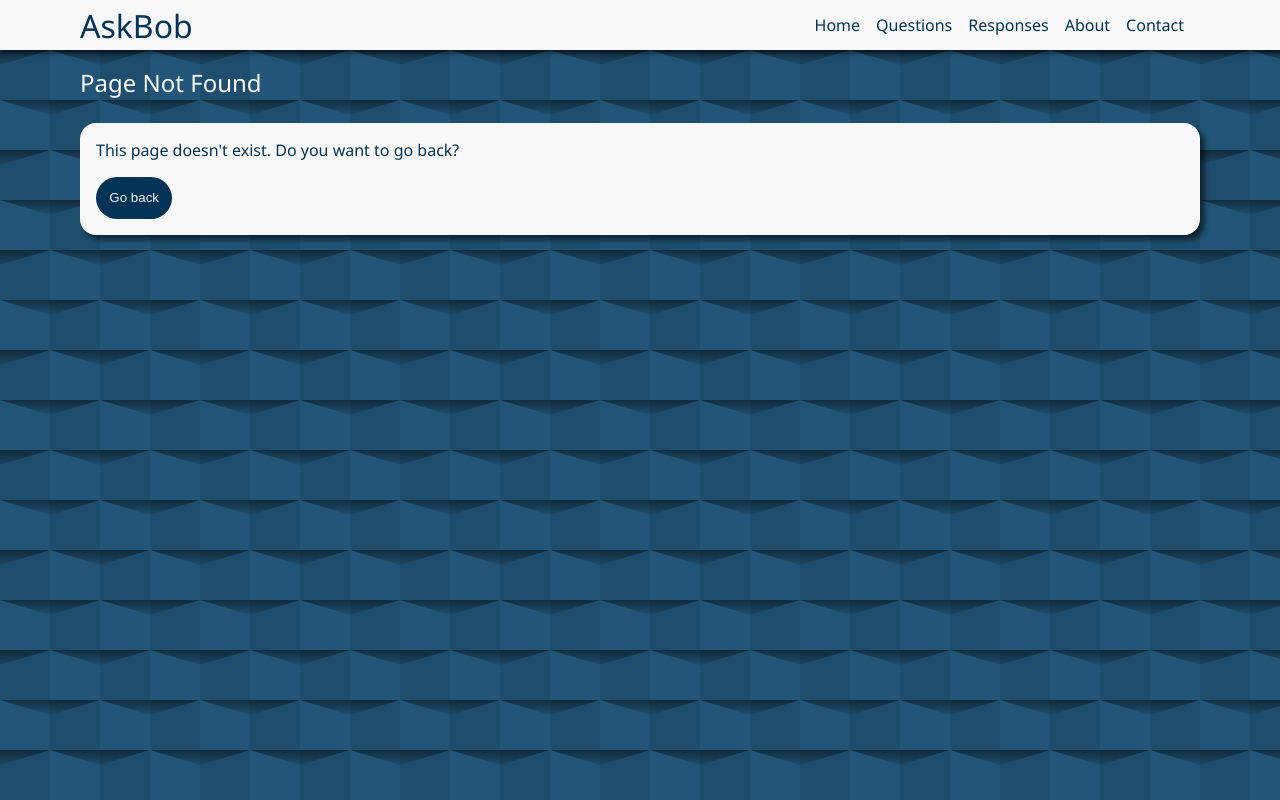
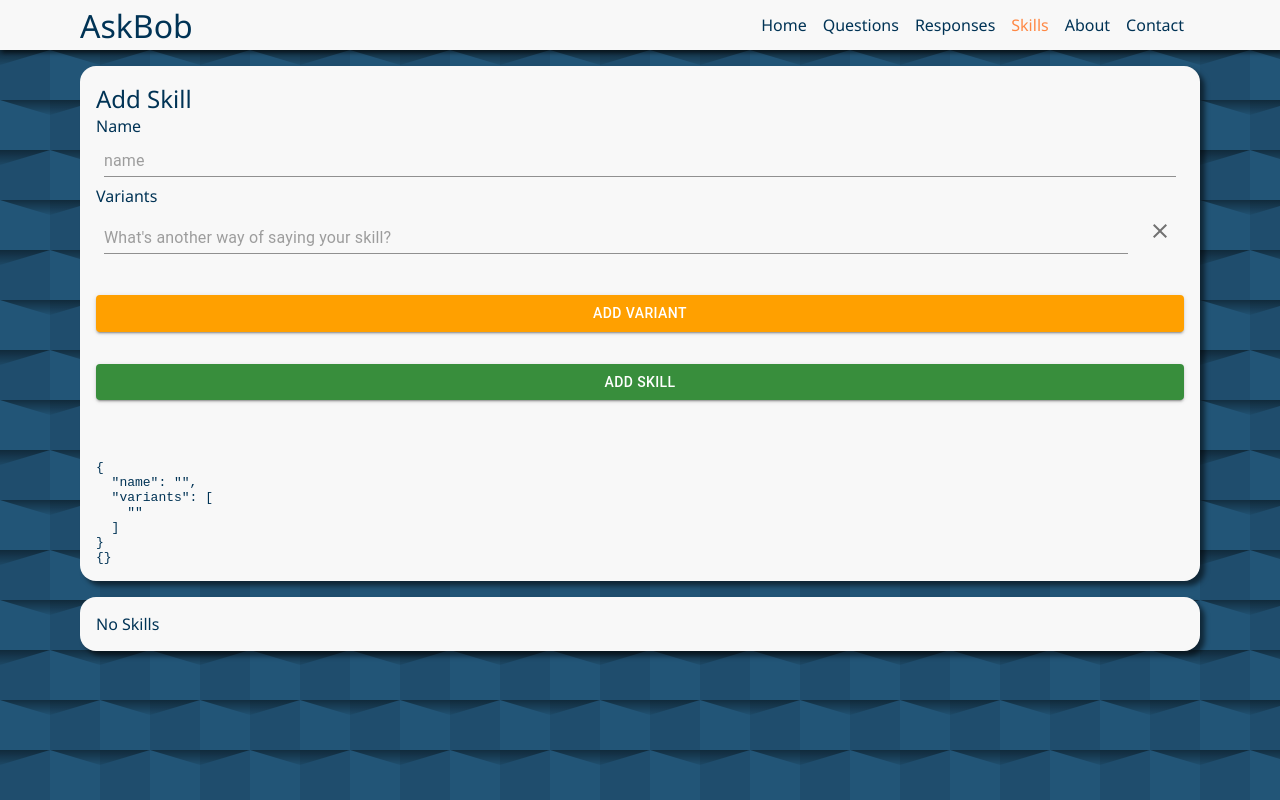
Before and after one commit to UCL-COMP0016-2020-Team-39/askbob-config, a React (Create React App) app: page /skills in a window 1280 px wide. Before the commit this address had no page. Built offline with nearby package versions, Linux system fonts and the light colour scheme.

Commit message:
added Skills page

```diff
--- a/src/App.js
+++ b/src/App.js
@@ -1,21 +1,32 @@
 import "./App.css";
 import React, { useEffect } from "react";
 import { BrowserRouter as Router, Switch, Route } from "react-router-dom";
-import { Home, About, Contact, Error, AddQuestion, AddResponse } from "./pages";
+import {
+  Home,
+  About,
+  Contact,
+  Error,
+  AddQuestion,
+  AddResponse,
+  AddSkill,
+} from "./pages";
 import { Navbar } from "./components";
 
 import { useSelector, useDispatch } from "react-redux";
 import { loadQuestions, storeQuestions } from "./actions/questionsActions";
 import { loadResponses, storeResponses } from "./actions/responsesActions";
+import { loadSkills, storeSkills } from "./actions/skillsActions";
 
 const App = () => {
   const dispatch = useDispatch();
   const questions = useSelector(state => state.questions);
   const responses = useSelector(state => state.responses);
+  const skills = useSelector(state => state.skills);
 
   useEffect(() => {
     dispatch(loadQuestions());
     dispatch(loadResponses());
+    dispatch(loadSkills());
   }, [dispatch]);
 
   useEffect(() => {
@@ -26,10 +37,15 @@ const App = () => {
     dispatch(storeResponses());
   }, [dispatch, responses]);
 
+  useEffect(() => {
+    dispatch(storeSkills());
+  }, [dispatch, skills]);
+
   const links = [
     { name: "Home", slug: "/" },
     { name: "Questions", slug: "/questions" },
     { name: "Responses", slug: "/responses" },
+    { name: "Skills", slug: "/skills" },
     { name: "About", slug: "/about" },
     { name: "Contact", slug: "/contact" },
   ];
@@ -43,6 +59,7 @@ const App = () => {
             <Route path='/' exact component={Home}></Route>
             <Route path='/questions' exact component={AddQuestion}></Route>
             <Route path='/responses' exact component={AddResponse}></Route>
+            <Route path='/skills' exact component={AddSkill}></Route>
             <Route path='/about' exact component={About}></Route>
             <Route path='/contact' exact component={Contact}></Route>
             <Route path='*' component={Error}></Route>
--- a/src/actions/formActions.js
+++ b/src/actions/formActions.js
@@ -25,3 +25,16 @@ export const switchToResponseAddMode = () => {
     type: actionTypes.RESPONSE_ADD_MODE,
   };
 };
+
+export const switchToSkillEditMode = skill => {
+  return {
+    type: actionTypes.SKILL_EDIT_MODE,
+    payload: { skill },
+  };
+};
+
+export const switchToSkillAddMode = () => {
+  return {
+    type: actionTypes.SKILL_ADD_MODE,
+  };
+};
--- /dev/null
+++ b/src/components/AddSkillForm/AddSkillForm.js
@@ -0,0 +1,138 @@
+import React, { useEffect, useState } from "react";
+import { useDispatch, useSelector } from "react-redux";
+import { addSkill, updateSkill } from "../../actions/skillsActions";
+import { switchToSkillAddMode } from "../../actions/formActions";
+import { SKILL_EDIT_MODE } from "../../actions/types";
+
+import { Formik, useField, Form, FieldArray } from "formik";
+import { TextField, Button, IconButton } from "@material-ui/core";
+import { Clear } from "@material-ui/icons";
+import useStyles from "./styles";
+import * as yup from "yup";
+
+const validationSchema = yup.object({
+  name: yup.string().required().max(25),
+  variants: yup.array().of(yup.string().required().max(25)).min(1),
+});
+
+const MyTextField = ({ placeholder, ...props }) => {
+  const [field, meta] = useField(props);
+  const errorText = meta.error && meta.touched ? meta.error : "";
+
+  return (
+    <TextField
+      placeholder={placeholder}
+      {...field}
+      helperText={errorText}
+      error={!!errorText}
+    />
+  );
+};
+
+const AddSkill = () => {
+  const classes = useStyles();
+  const dispatch = useDispatch();
+  const [name, setName] = useState("");
+  const [variants, setVariants] = useState([""]);
+
+  const { currentSkill, skillFormMode: mode } = useSelector(
+    state => state.form
+  );
+
+  useEffect(() => {
+    if (mode === SKILL_EDIT_MODE) {
+      setName(currentSkill.name);
+      setVariants(currentSkill.variants);
+    }
+  }, [mode, currentSkill]);
+
+  const handleSubmit = (data, { setSubmitting, resetForm }) => {
+    setSubmitting(true);
+    if (mode === SKILL_EDIT_MODE) {
+      dispatch(updateSkill({ ...data, id: currentSkill.id }));
+      dispatch(switchToSkillAddMode());
+    } else {
+      dispatch(addSkill(data));
+    }
+    setSubmitting(false);
+    setName("");
+    setVariants([""]);
+  };
+
+  return (
+    <section className='card'>
+      <h2>{mode === SKILL_EDIT_MODE ? "Edit Skill" : "Add Skill"}</h2>
+      <Formik
+        initialValues={{
+          name,
+          variants,
+        }}
+        enableReinitialize={true}
+        onSubmit={handleSubmit}
+        validationSchema={validationSchema}
+      >
+        {({ values, isSubmitting, errors }) => (
+          <Form className={classes.root}>
+            <label htmlFor='name'>Name</label>
+            <div className={classes.formGroup}>
+              <MyTextField name='name' id='name' placeholder='name' />
+            </div>
+            <>
+              <label htmlFor='variants'>Variants</label>
+              <FieldArray name='variants'>
+                {arrayHelpers => (
+                  <>
+                    {values.variants.map((variant, index) => (
+                      <div key={index} className={classes.formGroup}>
+                        <MyTextField
+                          placeholder="What's another way of saying your skill?"
+                          name={`variants.${index}`}
+                        />
+                        <IconButton
+                          onClick={() => {
+                            if (values.variants.length > 1) {
+                              arrayHelpers.remove(index);
+                            }
+                          }}
+                        >
+                          <Clear />
+                        </IconButton>
+                      </div>
+                    ))}
+                    <Button
+                      variant='contained'
+                      className={classes.addVarBtn}
+                      onClick={() => {
+                        arrayHelpers.push("");
+                      }}
+                    >
+                      Add Variant
+                    </Button>
+                  </>
+                )}
+              </FieldArray>
+            </>
+
+            <div>
+              <Button
+                disable={isSubmitting.toString()}
+                type='submit'
+                variant='contained'
+                className={
+                  mode === SKILL_EDIT_MODE ? classes.editBtn : classes.addBtn
+                }
+              >
+                {mode === SKILL_EDIT_MODE ? "Edit Skill" : "Add Skill"}
+              </Button>
+            </div>
+            <br />
+            <br />
+            <pre>{JSON.stringify(values, null, 2)}</pre>
+            <pre>{JSON.stringify(errors, null, 2)}</pre>
+          </Form>
+        )}
+      </Formik>
+    </section>
+  );
+};
+export default AddSkill;
--- /dev/null
+++ b/src/components/AddSkillForm/styles.js
@@ -0,0 +1,52 @@
+import { makeStyles } from "@material-ui/core/styles";
+
+export default makeStyles(theme => ({
+  root: {
+    display: "flex",
+    flexDirection: "column",
+    "& .MuiTextField-root": {
+      margin: theme.spacing(1),
+    },
+  },
+  formGroup: {
+    display: "flex",
+    width: "100%",
+    flexDirection: "row",
+    alignItems: "baseline",
+    "& button": {
+      marginBottom: "1em",
+    },
+
+    "& .MuiTextField-root": {
+      flex: 1,
+    },
+  },
+  addVarBtn: {
+    margin: "1rem 0rem 1rem 0rem",
+    backgroundColor: "#ffa000",
+    color: "white",
+    width: "100%",
+    "&:hover": {
+      backgroundColor: "#ffd149",
+    },
+  },
+  addBtn: {
+    margin: "1rem 0rem 1rem 0rem",
+
+    backgroundColor: "#388e3c",
+    color: "white",
+    width: "100%",
+    "&:hover": {
+      backgroundColor: "#6abf69",
+    },
+  },
+  editBtn: {
+    margin: "1rem 0rem 1rem 0rem",
+    backgroundColor: "#3f50b5",
+    color: "white",
+    width: "100%",
+    "&:hover": {
+      backgroundColor: "#757ce8",
+    },
+  },
+}));
--- /dev/null
+++ b/src/components/Skills/Skill/Skill.js
@@ -0,0 +1,49 @@
+import React from "react";
+import { IconButton } from "@material-ui/core";
+import { Clear, Edit } from "@material-ui/icons";
+import { useDispatch } from "react-redux";
+import { deleteSkill } from "../../../actions/skillsActions";
+import { switchToSkillEditMode } from "../../../actions/formActions";
+import useStyles from "./styles";
+
+const Skill = ({ id, name, variants }) => {
+  const dispatch = useDispatch();
+
+  const classes = useStyles();
+
+  const deleteThis = id => {
+    dispatch(deleteSkill(id));
+  };
+
+  const editThis = () => {
+    dispatch(switchToSkillEditMode({ id, name, variants }));
+    setTimeout(() => {
+      window.scrollTo({
+        top: 100,
+        left: 100,
+        behavior: "smooth",
+      });
+    }, 30);
+  };
+
+  return (
+    <div className='card'>
+      <header className={classes.header}>
+        <h2> {name}</h2>
+        <div className={classes.buttons}>
+          <IconButton size='small' onClick={() => deleteThis(id)}>
+            <Clear />
+          </IconButton>
+          <IconButton size='small' onClick={() => editThis(id)}>
+            <Edit />
+          </IconButton>
+        </div>
+      </header>
+      {variants.map((variant, index) => (
+        <div key={index}>{variant}</div>
+      ))}
+    </div>
+  );
+};
+
+export default Skill;
--- /dev/null
+++ b/src/components/Skills/Skill/styles.js
@@ -0,0 +1,10 @@
+import { makeStyles } from "@material-ui/core/styles";
+
+export default makeStyles(theme => ({
+  header: {
+    display: "flex",
+    justifyContent: "space-between",
+    alignItems: "baseline",
+    marginBottom: "1rem",
+  },
+}));
--- /dev/null
+++ b/src/components/Skills/Skills.js
@@ -0,0 +1,25 @@
+import React from "react";
+import Skill from "./Skill/Skill";
+import { useSelector } from "react-redux";
+
+const Skills = () => {
+  const skills = useSelector(state => state.skills);
+
+  if (skills.length === 0) {
+    return <div className='card'>No Skills</div>;
+  }
+
+  return (
+    <ul>
+      {skills.map(skill => {
+        return (
+          <li key={skill.id}>
+            <Skill {...skill} />
+          </li>
+        );
+      })}
+    </ul>
+  );
+};
+
+export default Skills;
--- a/src/components/index.js
+++ b/src/components/index.js
@@ -1,6 +1,8 @@
 export { default as Navbar } from "./Navbar/Navbar";
 export { default as Questions } from "./Questions/Questions";
 export { default as Responses } from "./Responses/Responses";
+export { default as Skills } from "./Skills/Skills";
 
 export { default as AddQuestionForm } from "./AddQuestionForm/AddQuestionForm";
 export { default as AddResponseForm } from "./AddResponseForm/AddResponseForm";
+export { default as AddSkillForm } from "./AddSkillForm/AddSkillForm";
--- /dev/null
+++ b/src/pages/AddSkill/AddSkill.js
@@ -0,0 +1,14 @@
+import React from "react";
+import { AddSkillForm } from "../../components";
+import { Skills } from "../../components";
+
+const AddSkill = () => {
+  return (
+    <section className='section'>
+      <AddSkillForm />
+      <Skills />
+    </section>
+  );
+};
+
+export default AddSkill;
--- a/src/pages/index.js
+++ b/src/pages/index.js
@@ -4,3 +4,4 @@ export { default as Contact } from "./Contact/Contact";
 export { default as Error } from "./Error/Error";
 export { default as AddQuestion } from "./AddQuestion/AddQuestion";
 export { default as AddResponse } from "./AddResponse/AddResponse";
+export { default as AddSkill } from "./AddSkill/AddSkill";
```
